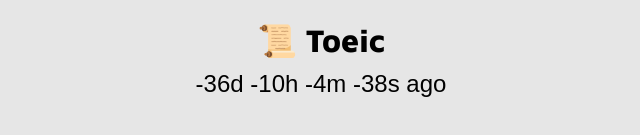
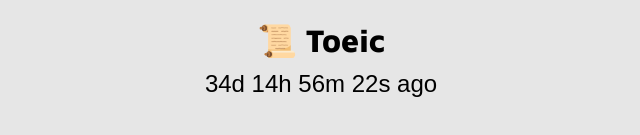
Before and after one commit to leeenzang/notionDday2, a plain HTML site: page index.html in a window 1280 px wide. Shown: the part 349-484 px from the top of the page, without its empty margins (319-959 px from the left). Drawn offline with Linux system fonts and the light colour scheme; a web font is replaced by a local one.

Commit message:
Update index.html

```diff
--- a/index.html
+++ b/index.html
@@ -65,7 +65,7 @@
         }
 
         function updateDday() {
-            const testDate = calculateDday("2023-11-26T00:00:00");
+            const testDate = calculateDday("2024-02-04T00:00:00");
             document.getElementById("testDdayTime").innerHTML = `${testDate.days}d ${testDate.hours}h ${testDate.minutes}m ${testDate.seconds}s ago`;
         }
 
```
